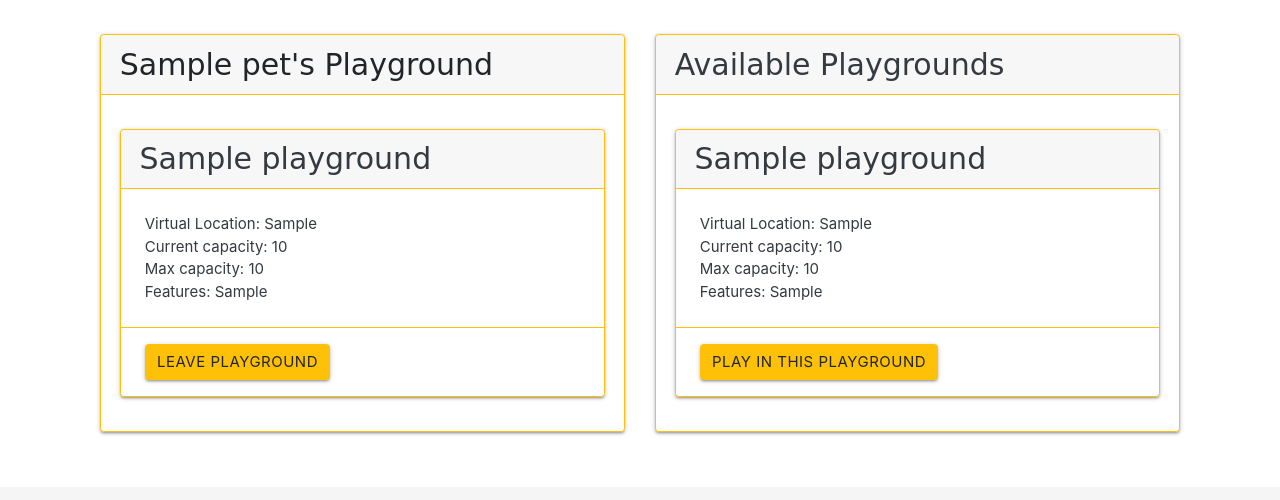
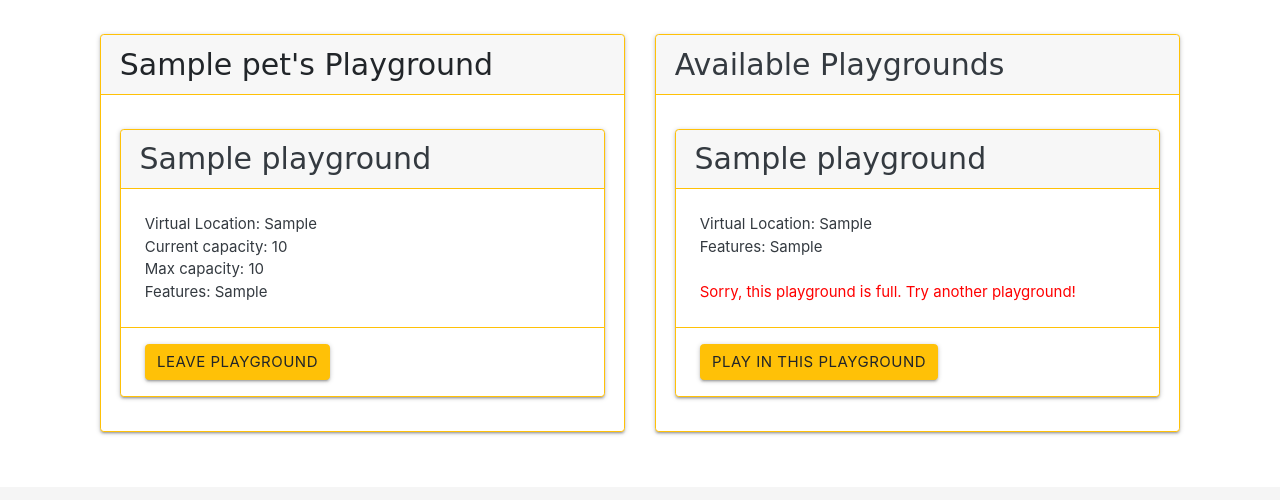
Before and after one commit to u-lam/virtualpets, a Django app: page /pets/1/ in a window 1280 px wide. Shown: the part 664-1164 px from the top of the page. Run offline with Django 3.2, Linux system fonts and the light colour scheme; a user stored in the database is signed in; tables that the repository leaves empty hold one stand-in row (values such as "Sample post"); some libraries are stand-ins or nearby versions; some web fonts are replaced.

Commit message:
updated detail.html form with error handler for when pg is full

```diff
--- a/virtualpets/main_app/templates/pets/detail.html
+++ b/virtualpets/main_app/templates/pets/detail.html
@@ -255,9 +255,14 @@
                     </h2>
                     <div class='card-content text-dark'>
                       <p>Virtual Location: {{ playground.virtual_location }} </p>
-                      <p>Current capacity: {{ playground.current_capacity }} </p>
-                      <p>Max capacity: {{ playground.max_capacity }} </p>
                       <p>Features: {{ playground.features }} </p>
+                      {% if playground.current_capacity == playground.max_capacity %}
+                        <br>
+                        <p style="color:red">Sorry, this playground is full. Try another playground!</p>
+                      {% else %}
+                        <p>Current capacity: {{ playground.current_capacity }} </p>
+                        <p>Max capacity: {{ playground.max_capacity }} </p>
+                      {% endif %}
                     </div>
                     {% comment %} ADD TO PET'S LIST OF PGs {% endcomment %}
                     <div class="card-action border-top border-warning">
```
